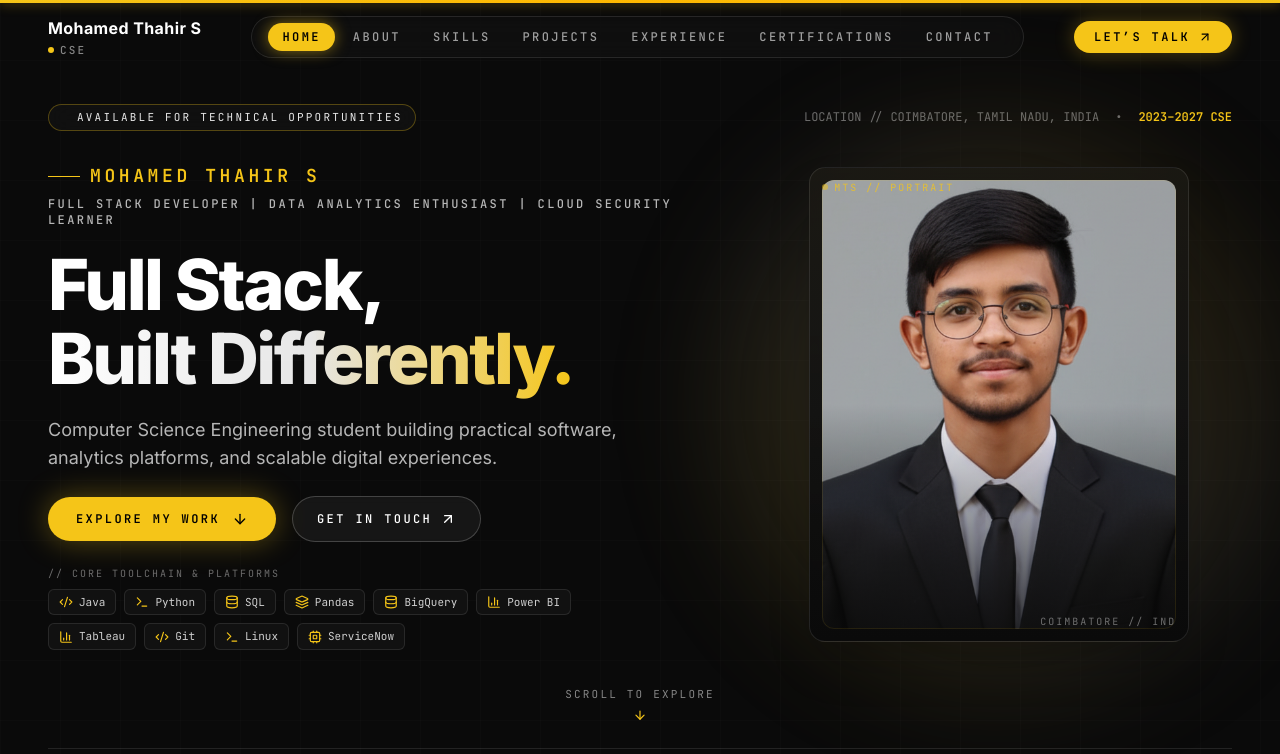
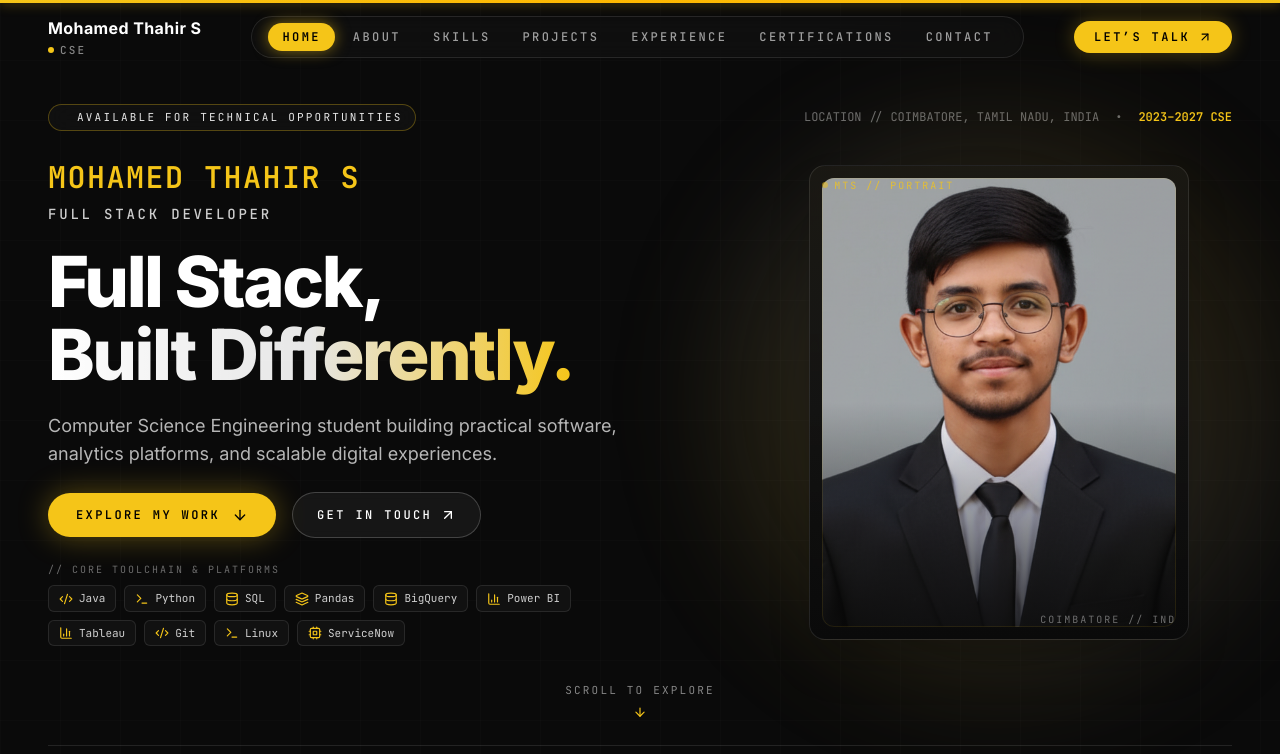
Before and after one commit to thahir2112/Personal_Portfolio, a Next.js app: page / in a window 1280 px wide. Shown: the top 754 px of the page. Built offline with nearby package versions, Linux system fonts and the light colour scheme.

Commit message:
style(hero): remove line before name, enlarge name size, update tagline to Full Stack Developer

```diff
--- a/components/Hero.tsx
+++ b/components/Hero.tsx
@@ -103,17 +103,16 @@ export default function Hero() {
           {/* Left Column: Headlines, CTAs, Skills */}
           <div className="lg:col-span-7 flex flex-col justify-center text-left space-y-5">
             {/* Name & Role Header */}
-            <div className="space-y-1.5">
-              <div className="inline-flex items-center gap-2.5">
-                <span className="h-px w-8 bg-mustard" />
-                <span className="text-sm sm:text-base md:text-lg font-bold font-mono tracking-widest uppercase text-mustard">
+            <div className="space-y-1 sm:space-y-1.5">
+              <div>
+                <span className="text-xl sm:text-2xl md:text-3xl font-extrabold font-mono tracking-wider uppercase text-mustard">
                   {portfolioData.name}
                 </span>
               </div>
 
-              <div className="flex items-center gap-2">
-                <span className="text-xs font-mono uppercase tracking-widest text-white/70 font-medium">
-                  {portfolioData.tagline}
+              <div>
+                <span className="text-xs sm:text-sm font-mono uppercase tracking-widest text-white/80 font-medium">
+                  Full Stack Developer
                 </span>
               </div>
             </div>
--- a/data/portfolio.ts
+++ b/data/portfolio.ts
@@ -94,7 +94,7 @@ export const portfolioData: PortfolioData = {
   name: "Mohamed Thahir S",
   displayName: "THAHIR",
   monogram: "MTS",
-  tagline: "Full Stack Developer | Data Analytics Enthusiast | Cloud Security Learner",
+  tagline: "Full Stack Developer",
   role: "Full Stack Developer & Data Analytics Enthusiast",
   headline: "Full Stack, Built Differently.",
   heroBio:
```
